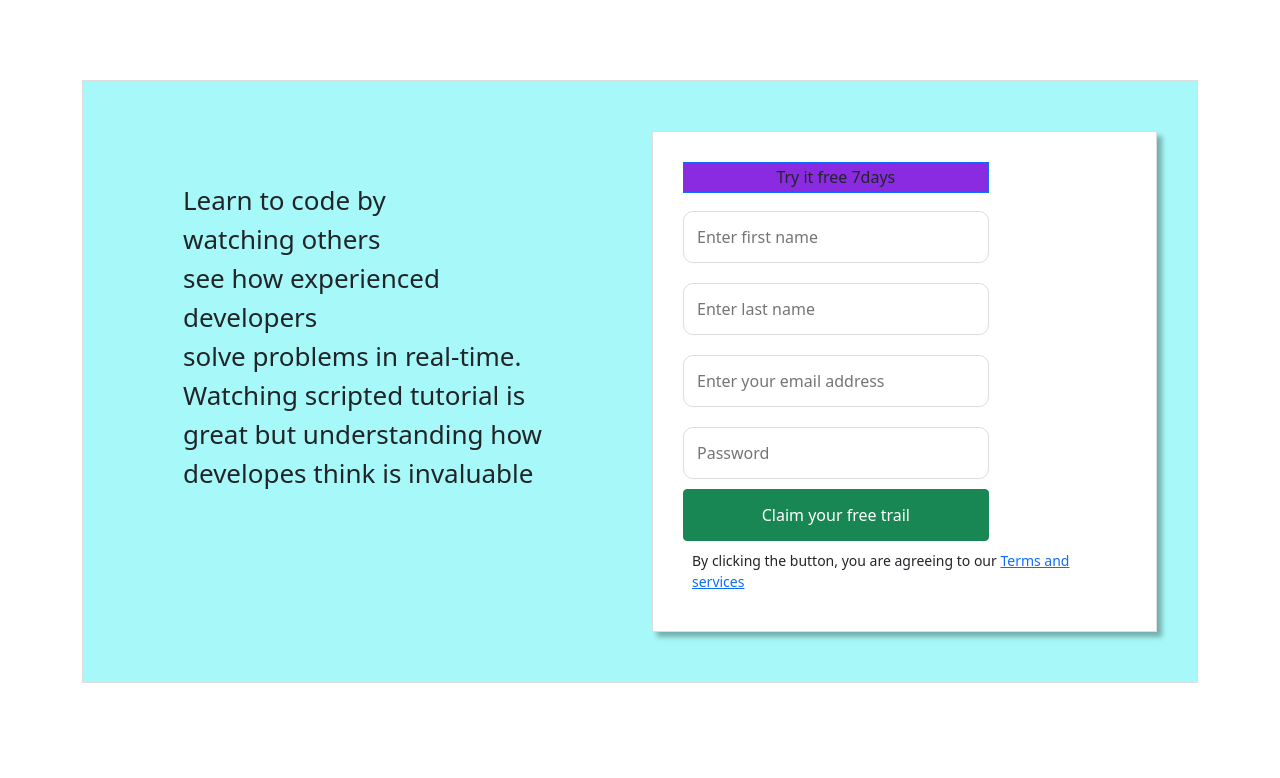
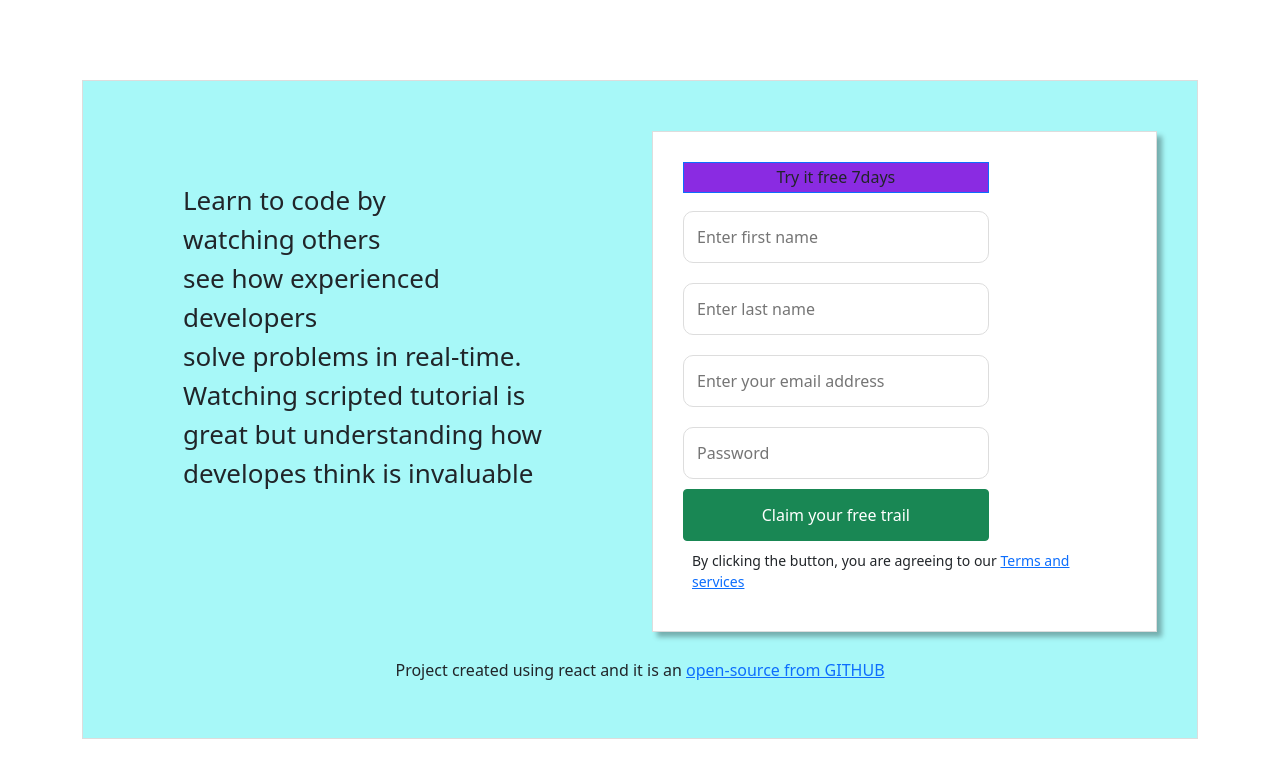
Before and after one commit to Tumaini8/intro-component, a React (Create React App) app: page / in a window 1280 px wide. Shown: the top 778 px of the page. Built offline with nearby package versions, Linux system fonts and the light colour scheme.

Commit message:
added a GITHUB Link

```diff
--- a/src/App.js
+++ b/src/App.js
@@ -6,7 +6,13 @@ function App() {
     <div className="App">
       <div className="container">
         <header className="App-header">
-          <Intro/>
+          <Intro />
+          <p className="info text-center mt-3">
+            Project created using react and it is an{" "}
+            <a href="https://github.com/Tumaini8/intro-component" rel="noreferrer" target="_blank">
+              open-source from GITHUB
+            </a>
+          </p>
         </header>
       </div>
     </div>
```
